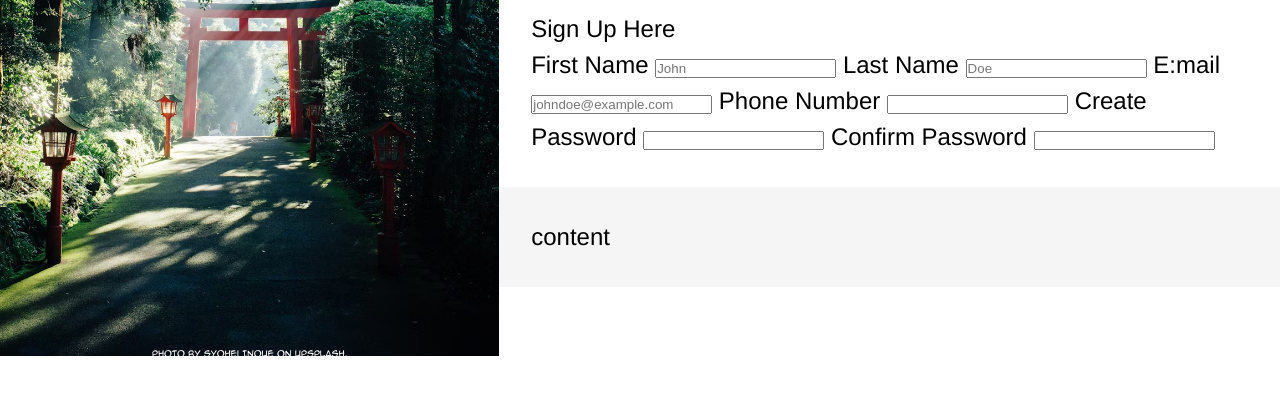
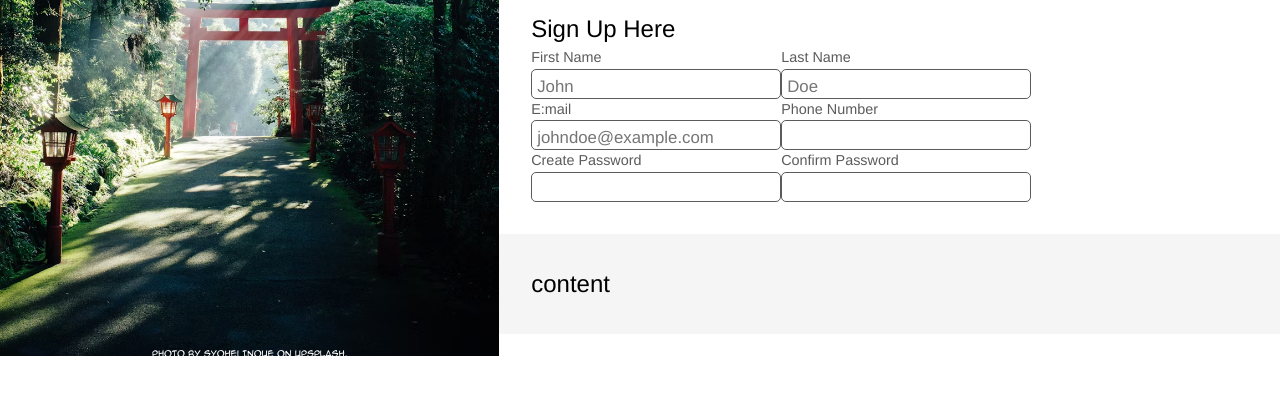
Before and after one commit to Q-Chan97/sign-up-form, a plain HTML site: page sign-up.html in a window 1280 px wide. Shown: the part 393-788 px from the top of the page. Drawn offline with Linux system fonts and the light colour scheme.

Commit message:
Give form controls separate divs, rework content

```diff
--- a/sign-up.css
+++ b/sign-up.css
@@ -103,13 +103,59 @@ img {
     font-size: 1.5rem;
 }
 
-div.right-page-content div:nth-child(1) {
+.content-header {
+    font-family: Helvetica, sans-serif;
+    margin-left: auto;
+    margin-right: auto;
+    color: black;
+    background-color: #f5f5f5;
+    padding: 2rem;
+    width: 100%;
+    font-size: 1.5rem;
     padding-top: 10rem;
     font-weight: bold;
 }
 
-div.right-page-content div:nth-child(2) {
+.content-middle {
+    font-family: Helvetica, sans-serif;
+    margin-left: auto;
+    margin-right: auto;
+    color: black;
+    padding: 2rem;
+    width: 100%;
+    font-size: 1.5rem;
     background-color: white;
+    box-shadow: 10px 5px 5px black;
+}
+
+form {
+    display: flex;
+    flex-direction: row;
+    flex-wrap: wrap;
+    align-items: center;
+}
+
+.form-holder {
+    display: flex;
+    flex-direction: column;
+}
+
+input {
+    font-family: inherit;
+    font-size: 100%;
+    border: 1px solid #5b5b5b;
+    border-radius: 5px;
+    width: 250px;
+}
+
+label {
+    font-size: 0.9rem;
+    color: #5b5b5b;
+}
+
+::placeholder {
+    font-size: 70%;
+    padding-left: 5px;
 }
 
 button {
--- a/sign-up.html
+++ b/sign-up.html
@@ -22,30 +22,42 @@
             </div>
         </div>
         <div class="right-page-content">
-            <div class="content-row">
+            <div class="content-header">
                 <p>This is where all the excitement begins. A single journey begins with a single step and <em>your </em> time has arrived. Come now. Into the arms of truth.</p>
                 <p><br>Sign up and buy a Hetap! Come on, you know you wanna.</p>
             </div>
-            <div class="content-row">
+            <div class="content-middle">
                 <p>Sign Up Here</p>
                 <form>
+                    <div class="form-holder">
                         <label for="first-name">First Name</label>
                         <input type="text" id="first-name" name="fist-name" placeholder="John" required>
+                    </div>
 
+                    <div class="form-holder">
                         <label for="last-name">Last Name</label>
                         <input type="text" id="last-name" name="last-name" placeholder="Doe" required>
+                    </div>
 
+                    <div class="form-holder">
                         <label for="email">E:mail</label>
                         <input type="email" id="email" name="email" placeholder="johndoe@example.com" required>
+                    </div>
 
+                    <div class="form-holder">
                         <label for="phone">Phone Number</label>
                         <input type="tel" id="phone" name="phone">
+                    </div>
 
+                    <div class="form-holder">
                         <label for="user-pswd">Create Password</label>
                         <input type="text" id="user-pswd" name="user-pswd">
+                    </div>
 
+                    <div class="form-holder">
                         <label for="pswd-confirm">Confirm Password</label>
                         <input type="text" id="pswd-confirm" name="pswd-confirm">
+                    </div>
                 </form>
             </div>
             <div class="content-row">
```
Lines whose indentation alone changed are shown as unchanged.
